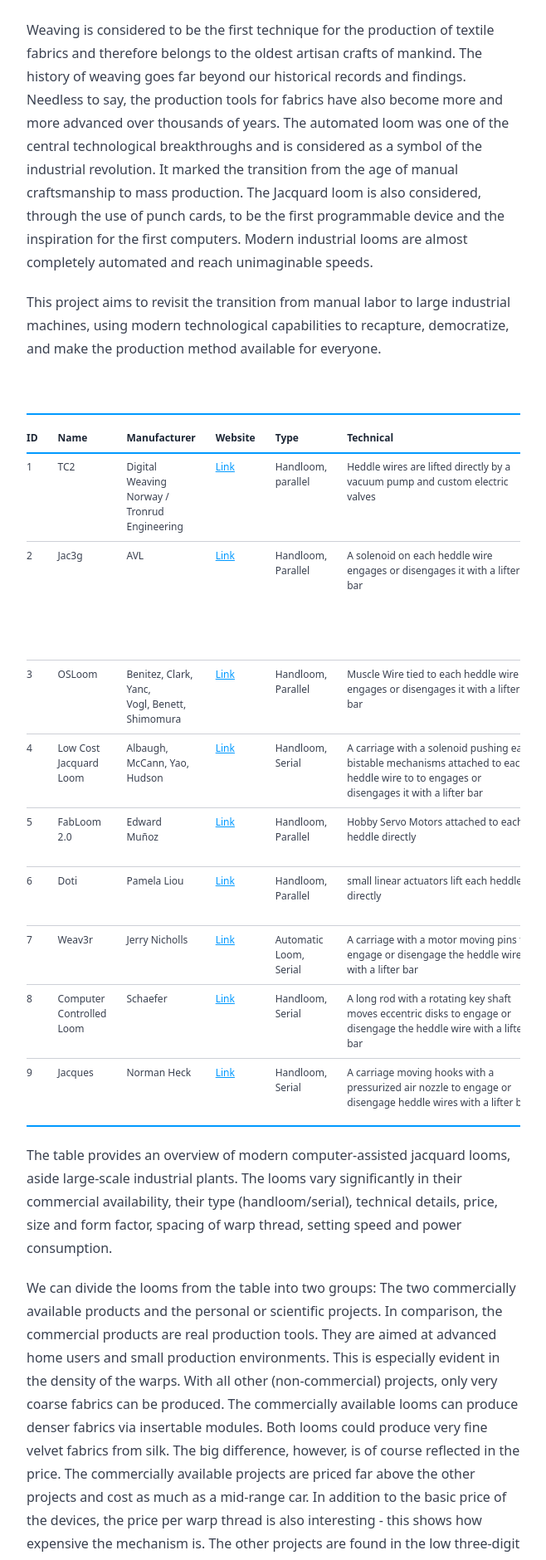
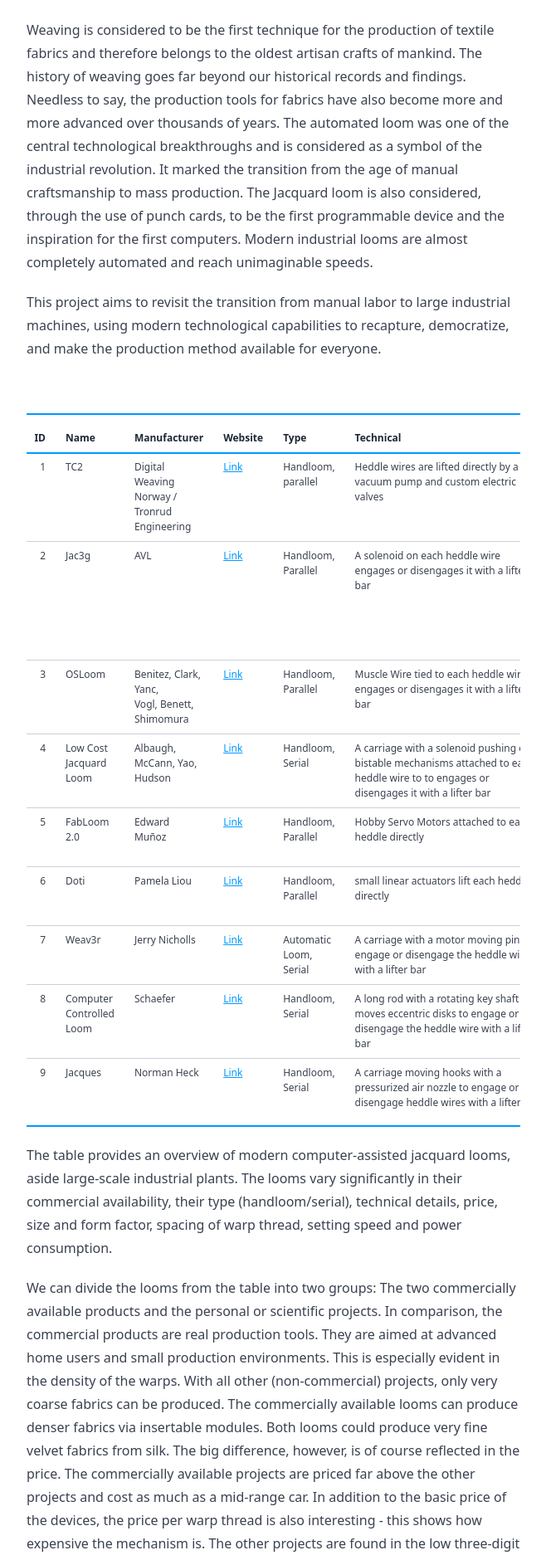
Before and after one commit to festwertspeicher/jacques-loom, a Jekyll site: the page built from docs/_posts/2022-06-15-market-overview.md, in a window 1280 px wide. Shown: the part 416-2296 px from the top of the page at 83% size, without its empty margins (309-967 px from the left). Built offline with Jekyll 4.4.1, drawn with Linux system fonts in a browser that asks for light colours; some web fonts are replaced; our own code applies the rules of GitHub Pages for plain Markdown files.

Commit message:
update table design on maket-overview

```diff
--- a/docs/_posts/2022-06-15-market-overview.md
+++ b/docs/_posts/2022-06-15-market-overview.md
@@ -18,11 +18,11 @@
 
 This project aims to revisit the transition from manual labor to large industrial machines, using modern technological capabilities to recapture, democratize, and make the production method available for everyone.
 
-<div class="overflow-scroll h-[75vh] prose-sm border-y-2 border-air-500 mt-16 -mx-5 md:mx-0">
+<div class="overflow-scroll h-[75vh] prose-sm border-y-2 border-air-500 mt-16 -mx-4 md:mx-0">
     <table class="table-auto relative w-full">
         <thead class="sticky bg-white top-0 shadow-[0_2px_0px_0px_#0099ff]">
             <tr>
-                <th>ID</th>
+                <th class="text-right min-w-[35px]">ID</th>
                 <th>Name</th>
                 <th>Manufacturer</th>
                 <th>Website</th>
@@ -40,7 +40,7 @@
         </thead>
         <tbody>
             <tr>
-                <td>1</td>
+                <td class="text-right">1</td>
                 <td>TC2</td>
                 <td>Digital Weaving Norway / Tronrud Engineering</td>
                 <td><a href="https://digitalweaving.no/tc2-loom/">Link</a></td>
@@ -65,7 +65,7 @@
                 <td>instant &lt;1s</td>
             </tr>
             <tr>
-                <td>2</td>
+                <td class="text-right">2</td>
                 <td>Jac3g</td>
                 <td>AVL</td>
                 <td><a href="https://avllooms.com/collections/looms/products/jacq3g">Link</a></td>
@@ -90,7 +90,7 @@
                 <td>instant &lt;1s</td>
             </tr>
             <tr>
-                <td>3</td>
+                <td class="text-right">3</td>
                 <td>OSLoom</td>
                 <td>
                     Benitez, Clark, Yanc,<br>
@@ -120,7 +120,7 @@
                 <td>estimated 2s</td>
             </tr>
             <tr>
-                <td>4</td>
+                <td class="text-right">4</td>
                 <td>Low Cost Jacquard Loom</td>
                 <td>Albaugh, McCann, Yao, Hudson</td>
                 <td><a href="https://dl.acm.org/doi/10.1145/3411764.3445750">Link</a></td>
@@ -141,7 +141,7 @@
                 </td>
             </tr>
             <tr>
-                <td>5</td>
+                <td class="text-right">5</td>
                 <td>FabLoom 2.0</td>
                 <td>Edward Muñoz</td>
                 <td><a href="http://archive.fabacademy.org/archives/2016/fablabpuebla/students/261/final-project.html">Link</a></td>
@@ -158,7 +158,7 @@
                 <td>instant &lt;1s</td>
             </tr>
             <tr>
-                <td>6</td>
+                <td class="text-right">6</td>
                 <td>Doti</td>
                 <td>Pamela Liou</td>
                 <td><a href="http://dotilikestoweave.com/index">Link</a></td>
@@ -175,7 +175,7 @@
                 <td>instant &lt;1s</td>
             </tr>
             <tr>
-                <td>7</td>
+                <td class="text-right">7</td>
                 <td>Weav3r</td>
                 <td>Jerry Nicholls</td>
                 <td>
@@ -199,7 +199,7 @@
                 </td>
             </tr>
             <tr>
-                <td>8</td>
+                <td class="text-right">8</td>
                 <td>Computer Controlled Loom</td>
                 <td>Schaefer</td>
                 <td><a href="https://retrotechjournal.com/2019/06/17/making-a-diy-computer-controlled-loom/">Link</a></td>
@@ -222,7 +222,7 @@
                 </td>
             </tr>
             <tr>
-                <td>9</td>
+                <td class="text-right">9</td>
                 <td>Jacques</td>
                 <td>Norman Heck</td>
                 <td><a href="https://festwertspeicher.github.io/jacques-loom/">Link</a></td>
```
Also changed, not shown: docs/assets/css/tailwind.css.
